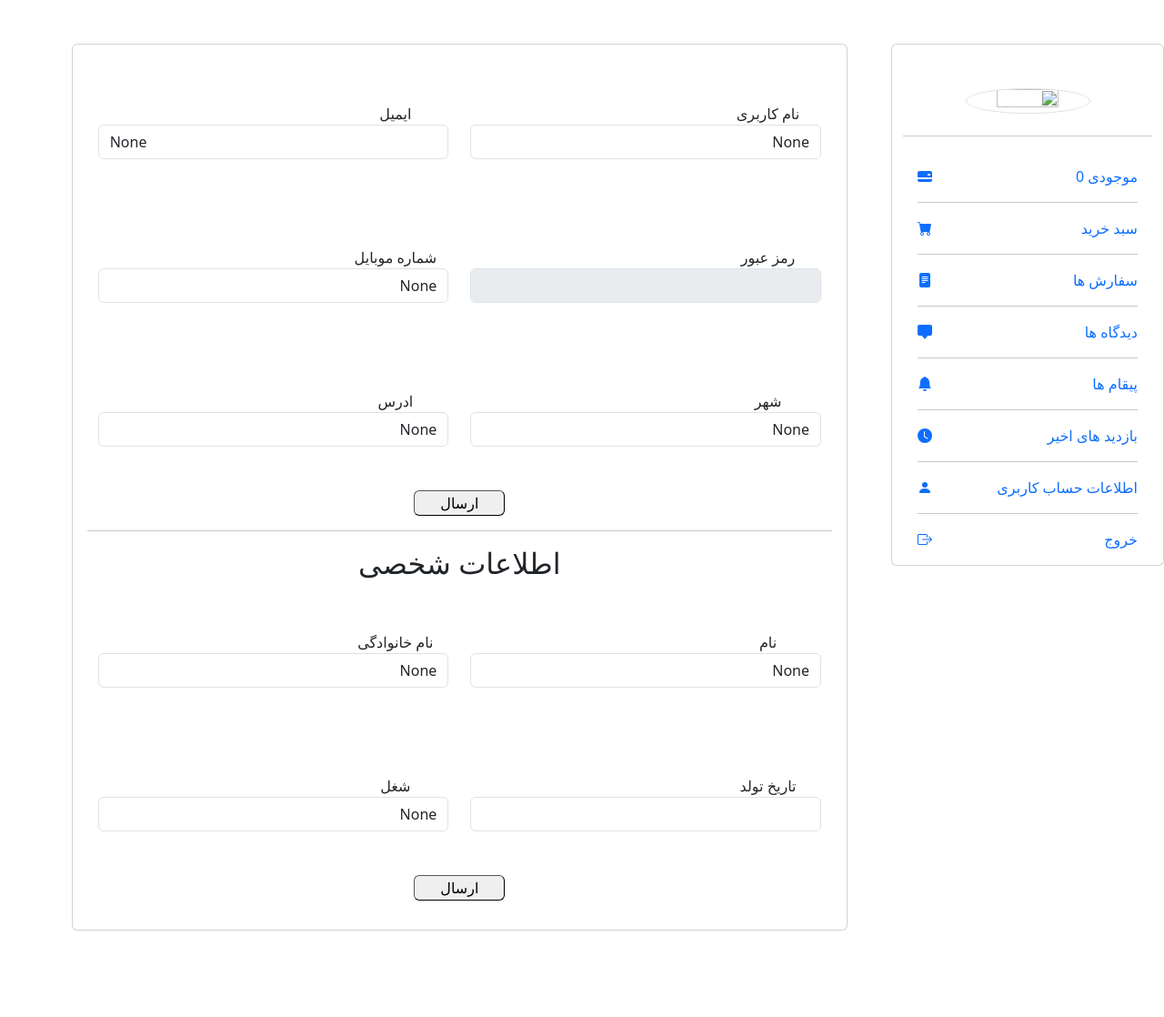
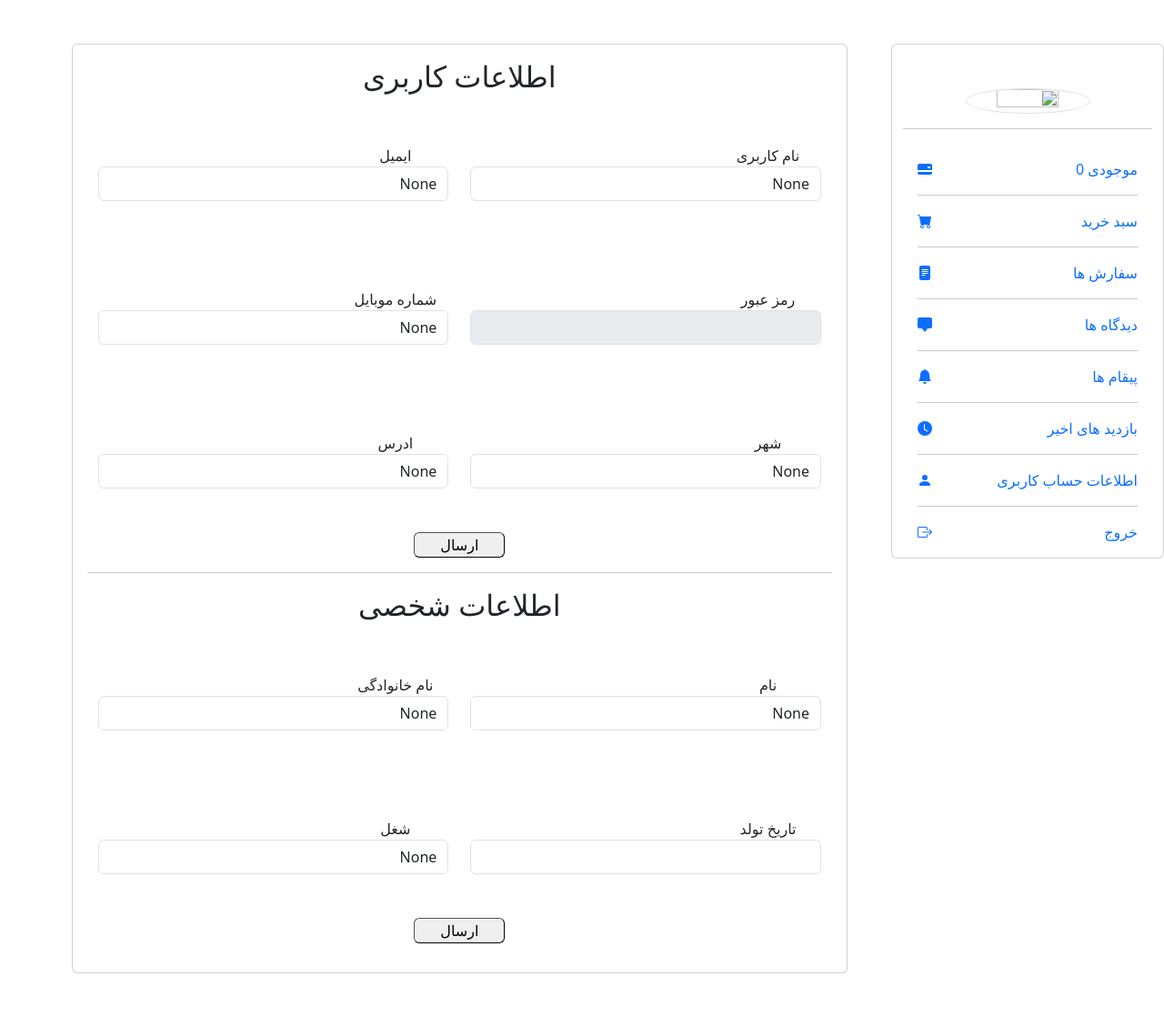
Before and after one commit to mahdiyar0996/digi-market, a Django app: template users/templates/personal_info.html in a window 1280 px wide. Shown: the whole page at 91% size. Before the commit the page ends 1023 px from the top, so only its background shows below. Run offline with Django 4.2, Linux system fonts and the light colour scheme; the template is opened without the code that fills it: values that come from a table or form of the project are taken from there, others are empty.

Commit message:
profilechangeview method post profile save fixed and profile and personal_info.html modififed

```diff
--- a/users/forms.py
+++ b/users/forms.py
@@ -120,7 +120,7 @@
     address = forms.CharField(label='ادرس', max_length=255, required=False)
     first_name = forms.CharField(label='نام', max_length=55, required=False)
     last_name = forms.CharField(label='نام خانوادگی', max_length=55, required=False)
-    birthday = forms.IntegerField(label='تاریخ تولد', required=False, widget=forms.NumberInput)
+    age = forms.CharField(label='تاریخ تولد', max_length=3, required=False, widget=forms.NumberInput)
     job = forms.CharField(label='شغل', max_length=55, required=False)
 
     # class Meta:
--- a/users/templates/personal_info.html
+++ b/users/templates/personal_info.html
@@ -7,8 +7,8 @@
 {% endblock %}
 {% block content %}
 <div class="container-fluid">
-    <div class="row flex-row flex-nowrap">
-        <div class="card col-3 mt-5" style="min-width: 250px;max-width: 300px; height: 100%;">
+    <div class="row flex-row flex-nowrap justify-content-center justify-content-md-start">
+        <div class="card col-3 mt-5 d-none d-md-block" style="min-width: 250px;max-width: 300px; height: 100%;">
             <div class="card-title w-100 text-center mt-5"><img src="{{ user.profile.avatar.url|urlize }}" class="w-50 h-100 border rounded-circle" alt="">
                 <a href="" class="text-decoration-none">{{ user.username }}</a>
             </div>
@@ -64,10 +64,11 @@
                 </a>
             </div>
         </div>
-        <div class="card col-8 m-5">
+        <div class="card col-8 m-sm-5">
             <div class="card-body">
                 <form action="" method="POST" class="row">
                     {% csrf_token %}
+                    <h2 class="text-center">اطلاعات کاربری</h2>
                     {% for field in form %}
                         {% if form.first_name.name == field.name %}
                             <div class="d-flex justify-content-center">
@@ -83,7 +84,7 @@
                         <label for="" style="width: 117px" class="text-center">
                             {{ field.label }}
                         </label>
-                        <input type="{{ field.widget_type }}" class="border rounded form-control"
+                        <input type="{{ field.widget_type }}" class="border rounded form-control text-start"
                                placeholder="{{ field.help_text }}" {% if field.name != 'password' %}
                                value="{{ field.value }}"{% else %}disabled{% endif %} name="{{ field.name }}">
                         </div>
```
Also changed, not shown: users/models.py (+4 -40 lines).
